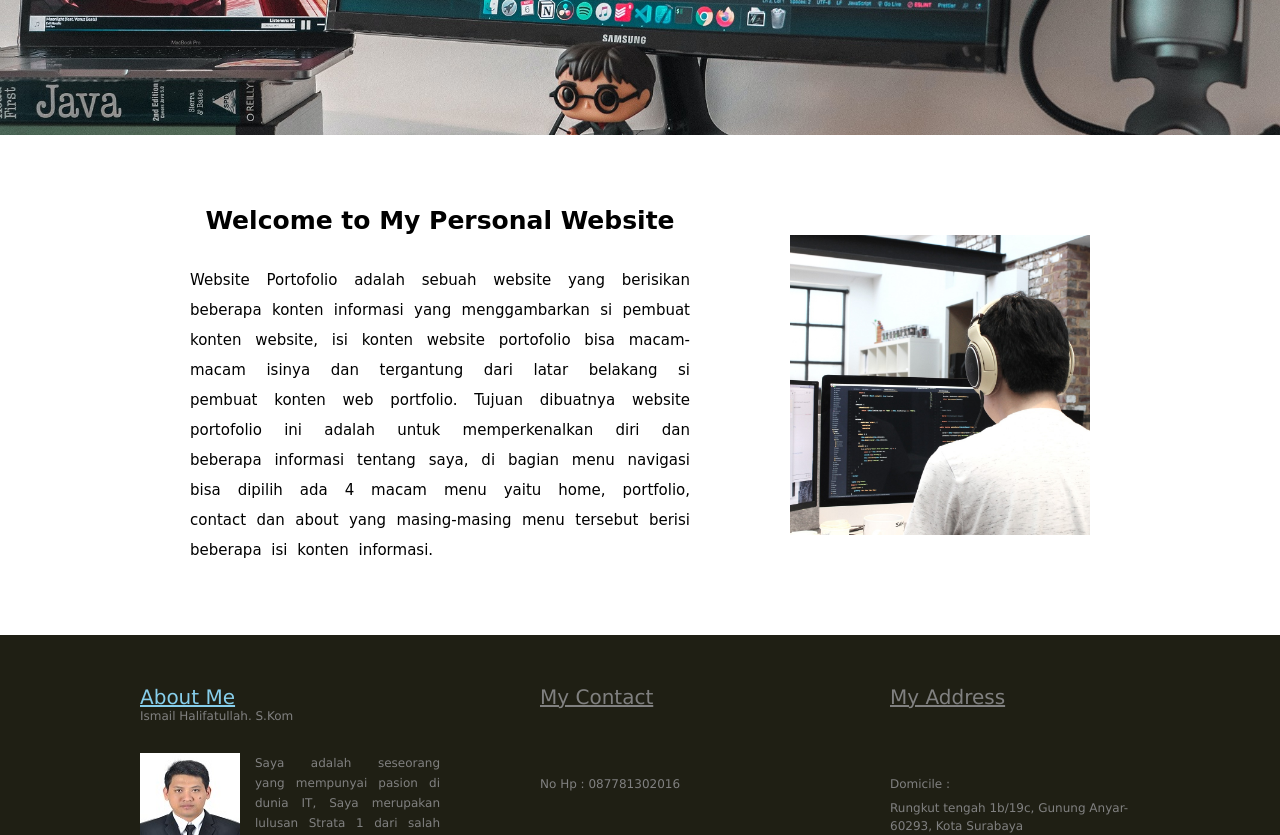
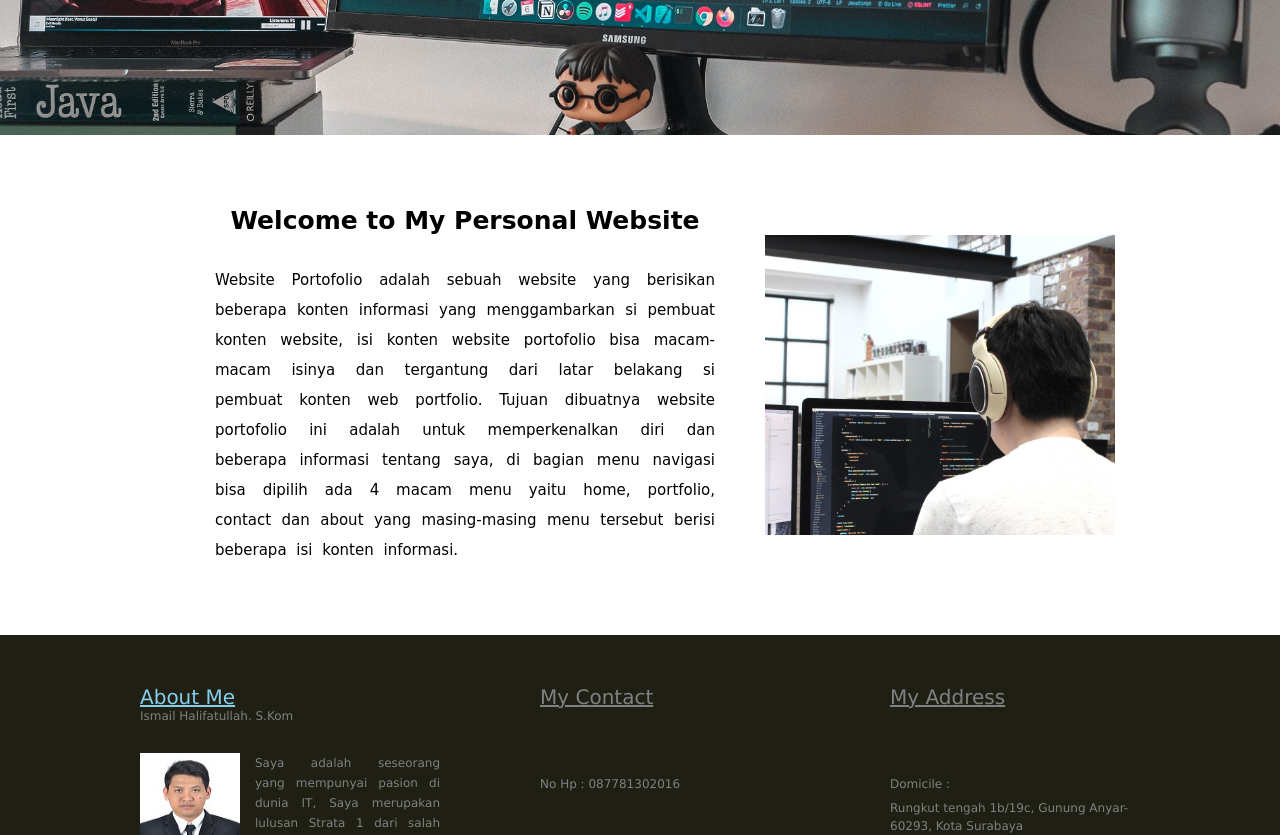
Before and after one commit to ismailhalifatullah/ismailhalifatullah.github.io, a plain HTML site: page portfolio.html in a window 1280 px wide. Shown: the part 440-1275 px from the top of the page. Drawn offline with Linux system fonts and the light colour scheme.

Commit message:
max-widht

```diff
--- a/css/ContentStylePortfolio.css
+++ b/css/ContentStylePortfolio.css
@@ -19,7 +19,7 @@
 
 .content{
 	margin: auto;
-	width: 1000px;
+	width: 100%;
 	height: 500px;
 	display: flex;
 	justify-content: center;
@@ -32,9 +32,9 @@
 	justify-content: center;
 	align-items: center;
 	width: 500px;
-	height: 500px;
-	padding-right: 100px;
-
+	padding-left: 50px;
+	padding-right: 50px;
+	box-sizing: content-box;
 }
 
 .content_text h1{
@@ -57,8 +57,8 @@
 	background-image: url(../img/coding.jpg);
 	width: 300px;
 	height: 300px;
-	padding left: 100px;
-	box-sizing: border-box;
+	padding-left: 50px;
+	box-sizing: content-box;
 }
 
 @media  screen and (max-width: 1000px){
--- a/css/FooterStyle.css
+++ b/css/FooterStyle.css
@@ -101,7 +101,7 @@
 	display: inline-block;
 }
 
-@media  screen and (max-width: 1000px){
+@media  screen and (max-width: 567px){
 .footer_container{
 	margin-top: 50px;
 	flex-direction: column;
--- a/css/HeaderStyle.css
+++ b/css/HeaderStyle.css
@@ -202,7 +202,7 @@ nav ul.item_sosmed a.IG{
 
 /*ukuran mobile*/
 
-@media  screen and (max-width: 650px){
+@media  screen and (max-width: 567px){
 .menu_hamburger{
 	top: 0px;
 	display: flex;
```
